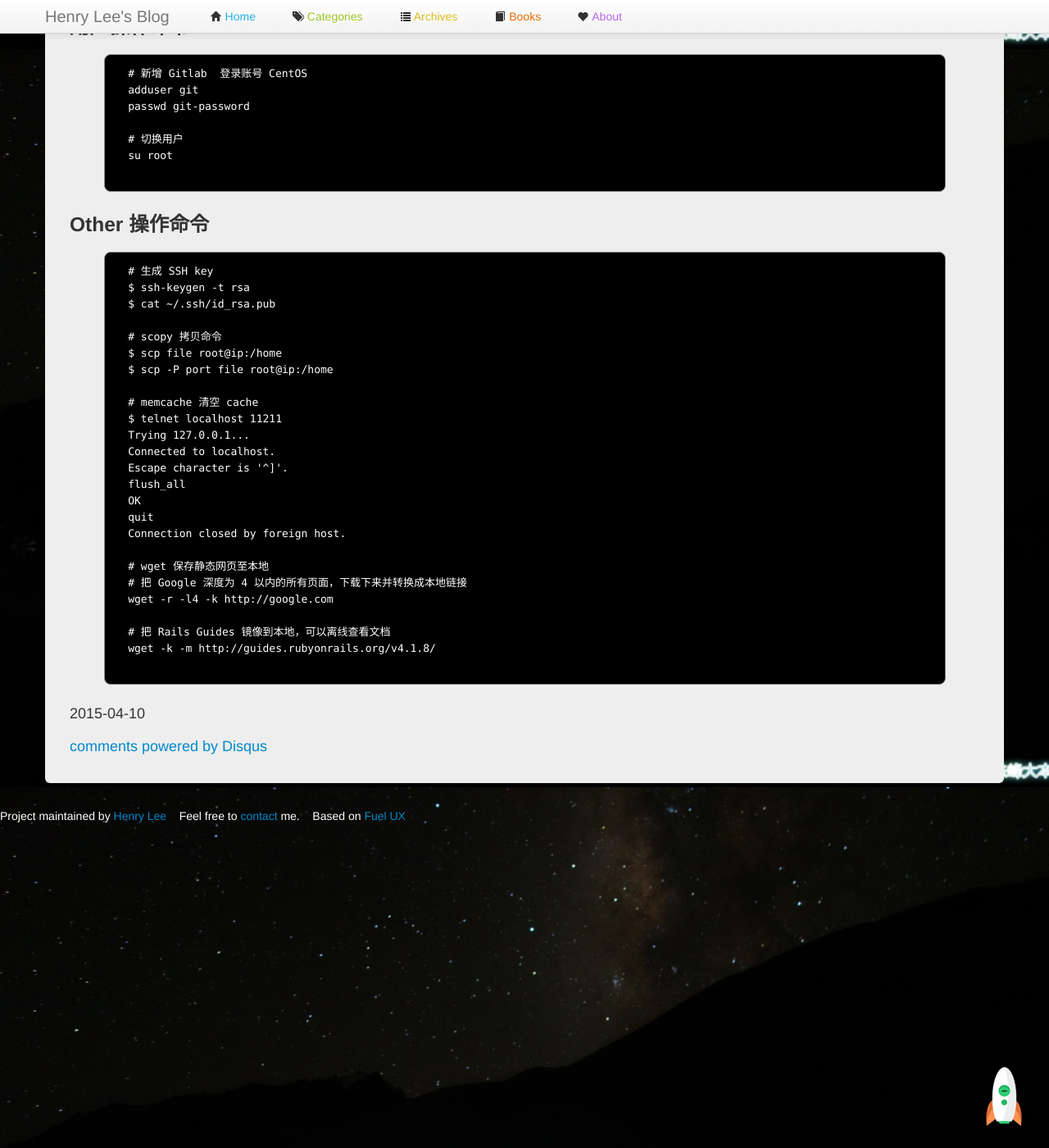
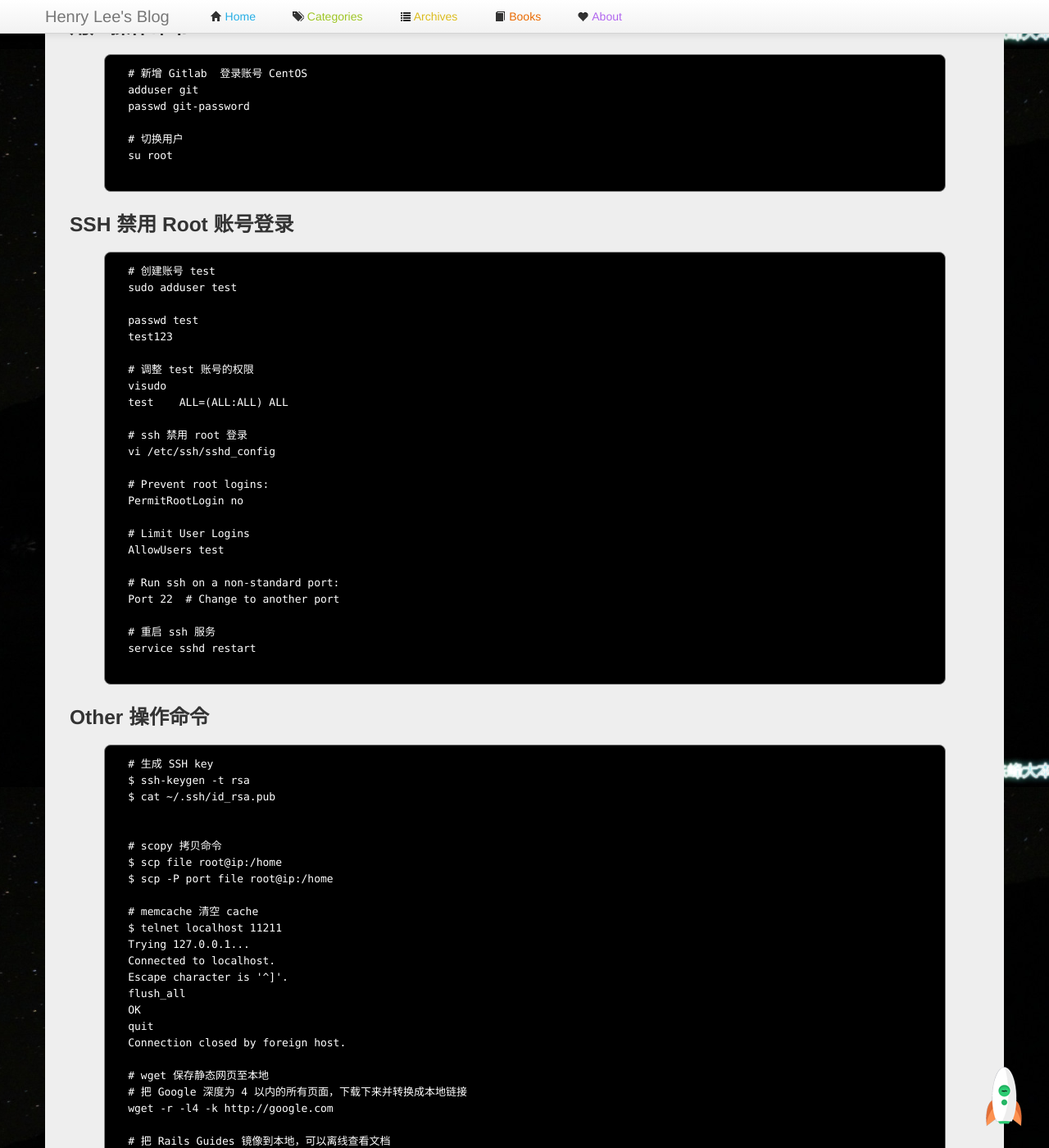
Before and after one commit to manageyp/manageyp.github.com, a Jekyll site: the page built from _posts/2015-04-10-useful-commands-for-linux-newbies.html, in a window 1280 px wide and 1400 px high, scrolled down 1740 px. Shown: the whole window at 82% size. Built offline with Jekyll 4.4.1, drawn with Linux system fonts in a browser that asks for light colours; comment, search, counter and statistics services are not loaded; some of the changed text lies outside the part shown.

Commit message:
[Change] useful-commands-for-linux-newbies

```diff
--- a/_posts/2015-04-10-useful-commands-for-linux-newbies.html
+++ b/_posts/2015-04-10-useful-commands-for-linux-newbies.html
@@ -103,12 +103,45 @@ record_on: 2015-04-10
   </pre>
 </p>
 
+
+<h3>SSH 禁用 Root 账号登录</h3>
+<p>
+  <pre class="prettyprint lang-html">
+  # 创建账号 test
+  sudo adduser test
+
+  passwd test
+  test123
+
+  # 调整 test 账号的权限
+  visudo
+  test    ALL=(ALL:ALL) ALL
+
+  # ssh 禁用 root 登录
+  vi /etc/ssh/sshd_config
+
+  # Prevent root logins:
+  PermitRootLogin no
+
+  # Limit User Logins
+  AllowUsers test
+
+  # Run ssh on a non-standard port:
+  Port 22  # Change to another port
+
+  # 重启 ssh 服务
+  service sshd restart
+  </pre>
+</p>
+
+
 <h3>Other 操作命令</h3>
 <p>
   <pre class="prettyprint lang-html">
   # 生成 SSH key
   $ ssh-keygen -t rsa
   $ cat ~/.ssh/id_rsa.pub
+
 
   # scopy 拷贝命令
   $ scp file root@ip:/home
@@ -130,5 +163,12 @@ record_on: 2015-04-10
 
   # 把 Rails Guides 镜像到本地，可以离线查看文档
   wget -k -m http://guides.rubyonrails.org/v4.1.8/
+
+
+  # yum 离线安装已下载的文件
+  yum install yum-utils
+  # yumdownloader <package>
+  yumdownloader dmidecode
+  rpm -ivh dmidecode-2.12-6.el6.x86_64.rpm
   </pre>
 </p>
```
